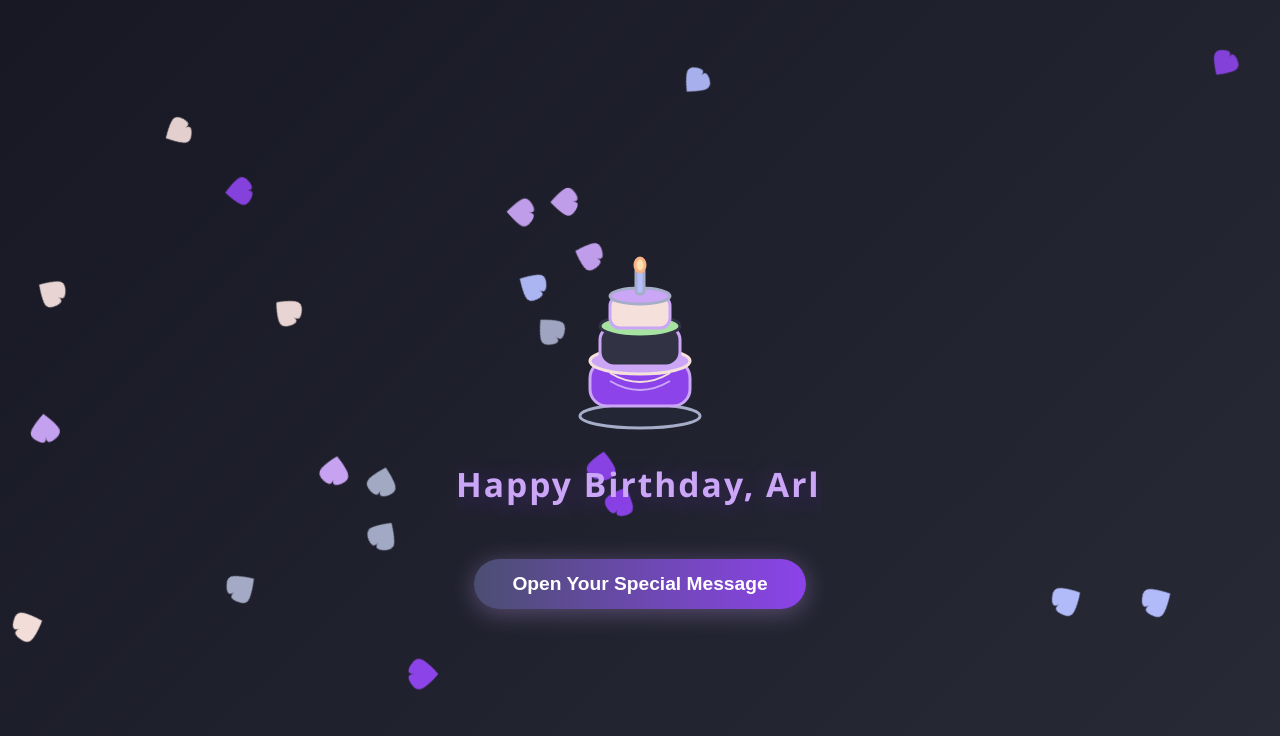
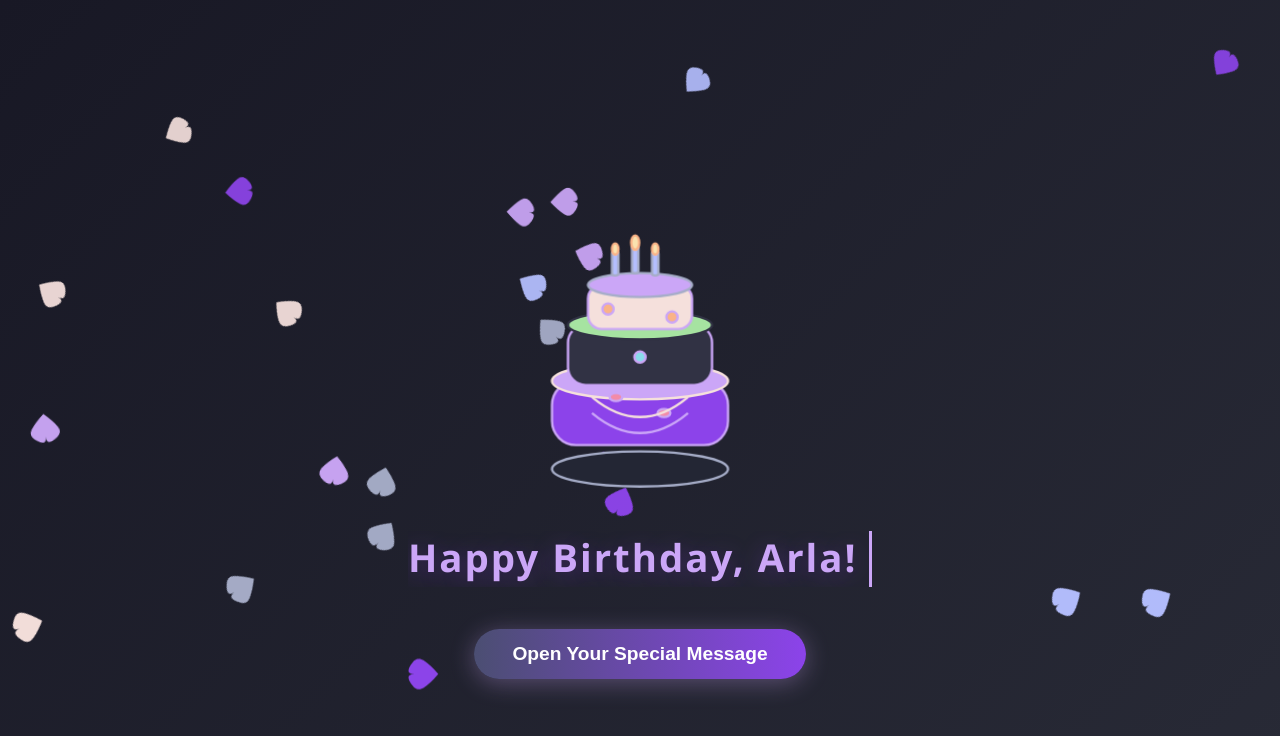
Before and after one commit to sidelon121/untuk-kamu, a plain HTML site: page index.html in a window 1280 px wide. Drawn offline with Linux system fonts and the light colour scheme.

Commit message:
Update index.html

```diff
--- a/index.html
+++ b/index.html
@@ -1,6 +1,5 @@
 <!DOCTYPE html>
 <html lang="en">
-
 <head>
     <meta charset="UTF-8">
     <meta name="viewport" content="width=device-width, initial-scale=1.0">
@@ -17,38 +16,24 @@
             align-items: center;
             justify-content: center;
         }
-
         .love-rain {
             pointer-events: none;
             position: fixed;
-            top: 0;
-            left: 0;
-            width: 100vw;
-            height: 100vh;
+            top: 0; left: 0;
+            width: 100vw; height: 100vh;
             z-index: 1;
         }
-
         .love {
             position: absolute;
-            width: 40px;
-            height: 40px;
+            width: 40px; height: 40px;
             opacity: 0.9;
             animation: fallLove linear infinite;
         }
-
         @keyframes fallLove {
-            0% {
-                transform: translateY(-40px) scale(1) rotate(0deg);
-            }
-            80% {
-                opacity: 1;
-            }
-            100% {
-                transform: translateY(110vh) scale(1.2) rotate(360deg);
-                opacity: 0;
-            }
+            0% { transform: translateY(-40px) scale(1) rotate(0deg);}
+            80% { opacity: 1;}
+            100% { transform: translateY(110vh) scale(1.2) rotate(360deg); opacity: 0;}
         }
-
         .center-content {
             z-index: 2;
             display: flex;
@@ -56,75 +41,49 @@
             align-items: center;
             margin-top: 40px;
         }
-
         .cake-anim-container {
-            width: 200px;
-            height: 220px;
+            width: 320px;
+            height: 360px;
             position: relative;
             margin-bottom: 10px;
         }
-
         .cake-svg {
             width: 100%;
-            height: 200px;
+            height: 100%;
             display: block;
             opacity: 0;
-            stroke-dasharray: 1700;
-            stroke-dashoffset: 1700;
-            animation: draw-cake 2.2s forwards;
-            animation-delay: 0.4s;
+            stroke-dasharray: 2600;
+            stroke-dashoffset: 2600;
+            animation: draw-cake 2.5s forwards;
+            animation-delay: 0.2s;
         }
-
         @keyframes draw-cake {
             to {
                 opacity: 1;
                 stroke-dashoffset: 0;
             }
         }
-
         .cake-svg .cake-fill {
             opacity: 0;
-            animation: cake-fill-appear 1.2s forwards;
-            animation-delay: 1.7s;
+            animation: cake-fill-appear 1.3s forwards;
+            animation-delay: 1.8s;
         }
-
         @keyframes cake-fill-appear {
-            to {
-                opacity: 1;
-            }
+            to { opacity: 1; }
         }
-
-        /* Happy Birthday typing effect */
         .typing-title {
             color: #cba6f7;
-            font-size: 2.1rem;
+            font-size: 2.4rem;
             font-weight: bold;
             letter-spacing: 2px;
             text-shadow: 0 4px 24px #8c43ea55;
             min-height: 3.5rem;
+            margin-bottom: 18px;
             border-right: 3px solid #cba6f7;
             white-space: nowrap;
             overflow: hidden;
             width: 0;
-            animation: typing-title 2.2s steps(22, end) 0.5s forwards, blink 0.7s step-end infinite alternate;
-            margin-bottom: 18px;
         }
-
-        @keyframes typing-title {
-            from {
-                width: 0;
-            }
-            to {
-                width: 19ch;
-            }
-        }
-
-        @keyframes blink {
-            50% {
-                border-color: transparent;
-            }
-        }
-
         .open-btn {
             background: linear-gradient(90deg, #4b4e72 0%, #8c43ea 100%);
             color: #fff;
@@ -139,58 +98,39 @@
             transition: background 0.3s, color 0.3s, transform 0.2s;
             z-index: 2;
         }
-
         .open-btn:hover {
             background: linear-gradient(90deg, #a6adc8 0%, #cba6f7 100%);
             color: #282a36;
             transform: scale(1.07);
         }
-
         .special-card {
             position: fixed;
-            left: 50%;
-            bottom: -100%;
+            left: 50%; bottom: -100%;
             transform: translateX(-50%);
             background: rgba(34, 34, 48, 0.98);
             border-radius: 32px 32px 0 0;
             box-shadow: 0 -8px 32px #cba6f755;
-            width: 90vw;
-            max-width: 420px;
+            width: 90vw; max-width: 420px;
             padding: 44px 32px 36px 32px;
             text-align: center;
             z-index: 10;
             transition: bottom 0.8s cubic-bezier(.77, 0, .18, 1);
             opacity: 0;
         }
-
         .special-card.show {
-            bottom: 0;
-            opacity: 1;
-            animation: popUp 0.8s;
+            bottom: 0; opacity: 1; animation: popUp 0.8s;
         }
-
         @keyframes popUp {
-            0% {
-                bottom: -100%;
-                opacity: 0;
-            }
-            80% {
-                bottom: 10px;
-                opacity: 1;
-            }
-            100% {
-                bottom: 0;
-                opacity: 1;
-            }
+            0% { bottom: -100%; opacity: 0;}
+            80% { bottom: 10px; opacity: 1;}
+            100% { bottom: 0; opacity: 1;}
         }
-
         .special-card h2 {
             color: #cba6f7;
             font-size: 2rem;
             margin-bottom: 12px;
             letter-spacing: 1px;
         }
-
         .special-card p {
             color: #eee;
             font-size: 1.15rem;
@@ -198,7 +138,6 @@
             line-height: 1.7;
             min-height: 80px;
         }
-
         .close-btn {
             margin-top: 18px;
             background: linear-gradient(90deg, #4b4e72 0%, #8c43ea 100%);
@@ -211,79 +150,67 @@
             box-shadow: 0 2px 12px #cba6f755;
             transition: background 0.2s;
         }
-
         .close-btn:hover {
             background: linear-gradient(90deg, #a6adc8 0%, #cba6f7 100%);
             color: #282a36;
         }
-
-        /* Confetti */
         .confetti {
             position: fixed;
-            left: 0;
-            top: 0;
-            width: 100vw;
-            height: 100vh;
+            left: 0; top: 0;
+            width: 100vw; height: 100vh;
             pointer-events: none;
             z-index: 20;
         }
-
         .confetti-piece {
             position: absolute;
-            width: 12px;
-            height: 18px;
+            width: 12px; height: 18px;
             border-radius: 4px;
             opacity: 0.8;
             animation: confetti-fall linear forwards;
         }
-
         @keyframes confetti-fall {
-            0% {
-                transform: translateY(-30px) rotate(0deg);
-            }
-            100% {
-                transform: translateY(110vh) rotate(360deg);
-            }
+            0% {transform: translateY(-30px) rotate(0deg);}
+            100% {transform: translateY(110vh) rotate(360deg);}
         }
     </style>
 </head>
-
 <body>
     <div class="love-rain" id="love-rain"></div>
     <div class="confetti" id="confetti"></div>
     <div class="center-content">
         <div class="cake-anim-container">
-            <svg class="cake-svg" viewBox="0 0 200 200" fill="none" stroke="#a6adc8" stroke-width="3">
-                <!-- Piring -->
-                <ellipse class="cake-fill" cx="100" cy="185" rx="60" ry="12"
-                    fill="#232634" stroke="#a6adc8" />
-                <!-- Lapisan bawah -->
-                <rect class="cake-fill" x="50" y="130" rx="17" width="100" height="45"
-                    fill="#8c43ea" stroke="#cba6f7" />
-                <!-- Krim bawah -->
-                <ellipse class="cake-fill" cx="100" cy="130" rx="50" ry="13"
-                    fill="#cba6f7" stroke="#f5e0dc" />
-                <!-- Lapisan tengah -->
-                <rect class="cake-fill" x="60" y="95" rx="14" width="80" height="40"
-                    fill="#313244" stroke="#cba6f7" />
-                <!-- Krim tengah -->
-                <ellipse class="cake-fill" cx="100" cy="95" rx="40" ry="11"
-                    fill="#a6e3a1" stroke="#313244" />
-                <!-- Lapisan atas -->
-                <rect class="cake-fill" x="70" y="65" rx="10" width="60" height="32"
-                    fill="#f5e0dc" stroke="#cba6f7" />
-                <!-- Krim atas -->
-                <ellipse class="cake-fill" cx="100" cy="65" rx="30" ry="8"
-                    fill="#cba6f7" stroke="#a6adc8" />
-                <!-- Lilin -->
-                <rect class="cake-fill" x="96" y="37" width="8" height="26" rx="3"
-                    fill="#b4befe" stroke="#a6adc8" />
-                <!-- Api lilin -->
-                <ellipse class="cake-fill" cx="100" cy="34" rx="5" ry="7"
-                    fill="#f9e2af" stroke="#fab387" />
-                <!-- Ornamen garis -->
-                <path d="M70 142 Q100 160 130 142" fill="none" stroke="#f5e0dc" stroke-width="2"/>
-                <path d="M70 150 Q100 168 130 150" fill="none" stroke="#cba6f7" stroke-width="2"/>
+            <svg class="cake-svg" viewBox="0 0 400 400" fill="none" stroke="#a6adc8" stroke-width="3">
+                <!-- Plate -->
+                <ellipse class="cake-fill" cx="200" cy="360" rx="110" ry="22" fill="#232634" stroke="#a6adc8"/>
+                <!-- Cake Base -->
+                <rect class="cake-fill" x="90" y="250" rx="30" width="220" height="80" fill="#8c43ea" stroke="#cba6f7"/>
+                <!-- Bottom Cream -->
+                <ellipse class="cake-fill" cx="200" cy="250" rx="110" ry="23" fill="#cba6f7" stroke="#f5e0dc"/>
+                <!-- Cake Middle -->
+                <rect class="cake-fill" x="110" y="180" rx="22" width="180" height="75" fill="#313244" stroke="#cba6f7"/>
+                <!-- Middle Cream -->
+                <ellipse class="cake-fill" cx="200" cy="180" rx="90" ry="18" fill="#a6e3a1" stroke="#313244"/>
+                <!-- Cake Top -->
+                <rect class="cake-fill" x="135" y="130" rx="17" width="130" height="55" fill="#f5e0dc" stroke="#cba6f7"/>
+                <!-- Top Cream -->
+                <ellipse class="cake-fill" cx="200" cy="130" rx="65" ry="15" fill="#cba6f7" stroke="#a6adc8"/>
+                <!-- Candles -->
+                <rect class="cake-fill" x="190" y="80" width="8" height="35" rx="3" fill="#b4befe" stroke="#a6adc8"/>
+                <rect class="cake-fill" x="215" y="88" width="8" height="30" rx="3" fill="#b4befe" stroke="#a6adc8"/>
+                <rect class="cake-fill" x="165" y="88" width="8" height="30" rx="3" fill="#b4befe" stroke="#a6adc8"/>
+                <!-- Candle Flames -->
+                <ellipse class="cake-fill" cx="194" cy="77" rx="5" ry="9" fill="#f9e2af" stroke="#fab387"/>
+                <ellipse class="cake-fill" cx="219" cy="85" rx="4" ry="7" fill="#f9e2af" stroke="#fab387"/>
+                <ellipse class="cake-fill" cx="169" cy="85" rx="4" ry="7" fill="#f9e2af" stroke="#fab387"/>
+                <!-- Decorations -->
+                <circle class="cake-fill" cx="160" cy="160" r="7" fill="#fab387" stroke="#cba6f7"/>
+                <circle class="cake-fill" cx="240" cy="170" r="7" fill="#fab387" stroke="#cba6f7"/>
+                <circle class="cake-fill" cx="200" cy="220" r="7" fill="#89dceb" stroke="#cba6f7"/>
+                <ellipse class="cake-fill" cx="170" cy="270" rx="8" ry="5" fill="#f38ba8" stroke="#cba6f7"/>
+                <ellipse class="cake-fill" cx="230" cy="290" rx="8" ry="5" fill="#f38ba8" stroke="#cba6f7"/>
+                <!-- Fancy icing lines -->
+                <path d="M140 270 Q200 320 260 270" fill="none" stroke="#f5e0dc" stroke-width="3"/>
+                <path d="M140 290 Q200 340 260 290" fill="none" stroke="#cba6f7" stroke-width="3"/>
             </svg>
         </div>
         <div class="typing-title" id="typing-title"></div>
@@ -328,48 +255,55 @@
             setTimeout(() => confetti.innerHTML = '', 3500);
         }
 
-        // Happy Birthday typing effect (title)
+        // Efek mengetik untuk judul (JS, bukan CSS)
         const typingTitle = document.getElementById('typing-title');
         const happyBirthdayText = "Happy Birthday, Arla!";
-
         function typeTitle(text, element, speed = 60) {
             element.innerHTML = '';
+            element.style.width = '0ch';
             let i = 0;
             function type() {
-                if (i < text.length) {
-                    element.innerHTML += text[i];
+                if (i <= text.length) {
+                    element.innerHTML = text.slice(0, i);
+                    element.style.width = i + 'ch';
                     i++;
                     setTimeout(type, speed);
                 }
             }
             type();
         }
-
-        // Jalankan efek mengetik pada title setelah delay agar sinkron dengan animasi kue
         setTimeout(() => {
             typeTitle(happyBirthdayText, typingTitle, 70);
-        }, 700);
+        }, 900);
 
-        // Pesan efek mengetik di kartu
-        const message = `SORRY, I can't explain it in words.<br>
-Because you are too special and extraordinary.<br>
-<b>I wish you nothing but the best in life.</b>`;
+        // Pesan efek mengetik di kartu (tidak ikut kode HTML)
+        const messageLines = [
+            "SORRY, I can't explain it in words.",
+            "Because you are too special and extraordinary.",
+            "I wish you nothing but the best in life."
+        ];
         const cardMessage = document.getElementById('card-message');
-
-        function typeMessage(text, element, speed = 32) {
+        function typeMessage(lines, element, speed = 36, lineDelay = 420) {
             element.innerHTML = '';
-            let i = 0;
-            let tag = false;
-            function type() {
-                if (i < text.length) {
-                    if (text[i] === '<') tag = true;
-                    element.innerHTML += text[i];
-                    if (text[i] === '>') tag = false;
-                    i++;
-                    setTimeout(type, tag ? 0 : speed);
+            let lineIdx = 0;
+            function typeLine() {
+                let i = 0;
+                element.innerHTML += (lineIdx === 0 ? "" : "<br>");
+                const currentLine = lines[lineIdx];
+                function typeChar() {
+                    if (i <= currentLine.length) {
+                        element.innerHTML = element.innerHTML.replace(/(<br>)?$/, '') + currentLine.slice(0, i) + (i < currentLine.length ? "|" : "");
+                        i++;
+                        setTimeout(typeChar, speed);
+                    } else {
+                        element.innerHTML = element.innerHTML.replace(/\|$/, '');
+                        lineIdx++;
+                        if (lineIdx < lines.length) setTimeout(typeLine, lineDelay);
+                    }
                 }
+                typeChar();
             }
-            type();
+            typeLine();
         }
 
         // Special card logic
@@ -379,7 +313,7 @@ Because you are too special and extraordinary.<br>
         openBtn.addEventListener('click', () => {
             specialCard.classList.add('show');
             showConfetti();
-            typeMessage(message, cardMessage, 32);
+            typeMessage(messageLines, cardMessage, 34, 600);
         });
         closeBtn.addEventListener('click', () => {
             specialCard.classList.remove('show');
@@ -387,5 +321,4 @@ Because you are too special and extraordinary.<br>
         });
     </script>
 </body>
-
 </html>
```
